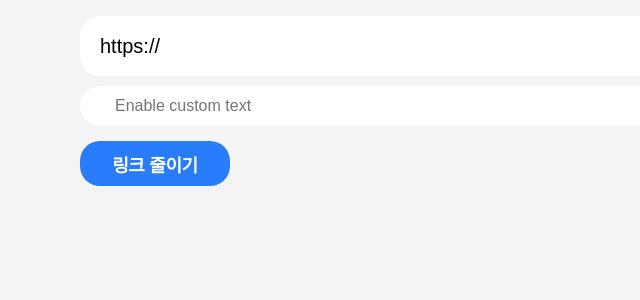
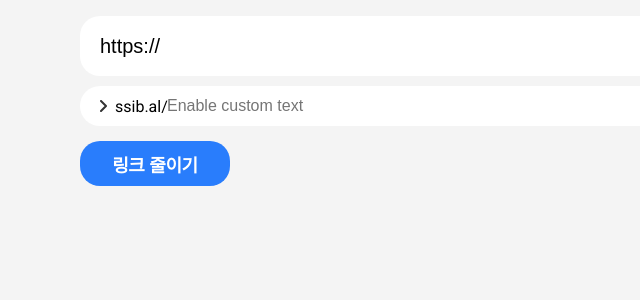
Before and after one commit to JinseoMyeon/ssib.al, a PHP site: page /index.html in a window 1280 px wide. Shown: the part 459-759 px from the top of the page, without its empty margins (0-640 px from the left). Run offline with PHP 8.4, Linux system fonts and the light colour scheme.

Commit message:
feat: UI improvement

```diff
--- a/assets/css/main.css
+++ b/assets/css/main.css
@@ -34,6 +34,28 @@ h1 {
     font-weight: 400;
 }
 
+.arrow {
+    position: absolute;
+    width: 7px;
+    height: 12px;
+    left: 100px;
+    top: 559px;
+    z-index: 1;
+}
+
+.ssibal {
+    position: absolute;
+    width: 7px;
+    height: 12px;
+    left: 115px;
+    top: 556px;
+    z-index: 1;
+}
+
+.warning {
+
+}
+
 .input_custom {
     position: absolute;
     width: 626px;
@@ -44,7 +66,7 @@ h1 {
     background: #FFFFFF;
     border-radius: 20px;
     font-size: 16px;
-    text-indent: 35px;
+    text-indent: 87px;
     font-weight: 400;
     border: 0px;
 }
--- a/index.html
+++ b/index.html
@@ -19,6 +19,8 @@
                 <input type="url" id="input" value="https://" name="url" class="input" placeholder="단축하려는 링크를 입력해주세요.">
             </div>
             <div class="col span_1_of_3">
+                <p class="ssibal">ssib.al/</p>
+                <img class="arrow" src="./assets/images/arrow.svg">
                 <input type="text" id="custom" name="custom" class="input_custom" placeholder="Enable custom text"
                        disabled>
             </div>
@@ -35,7 +37,7 @@
     <script>
       function toggle () {
         if (document.getElementById('myonoffswitch').checked) {
-          document.getElementById('custom').placeholder = 'ssib.al/'
+          document.getElementById('custom').placeholder = '원하는 링크 이름'
           document.getElementById('custom').disabled = false
           document.getElementById('custom').focus()
         }
```
